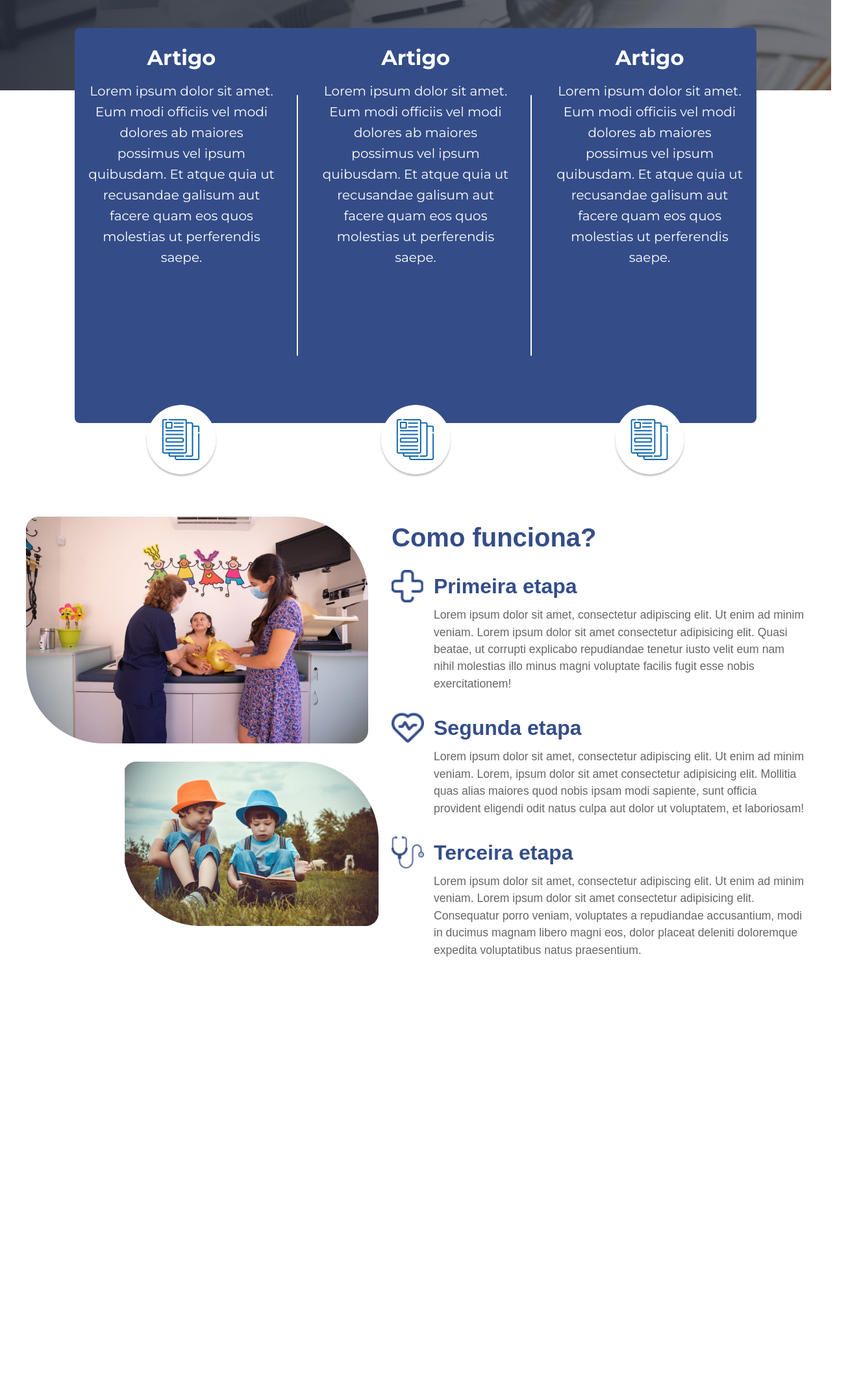
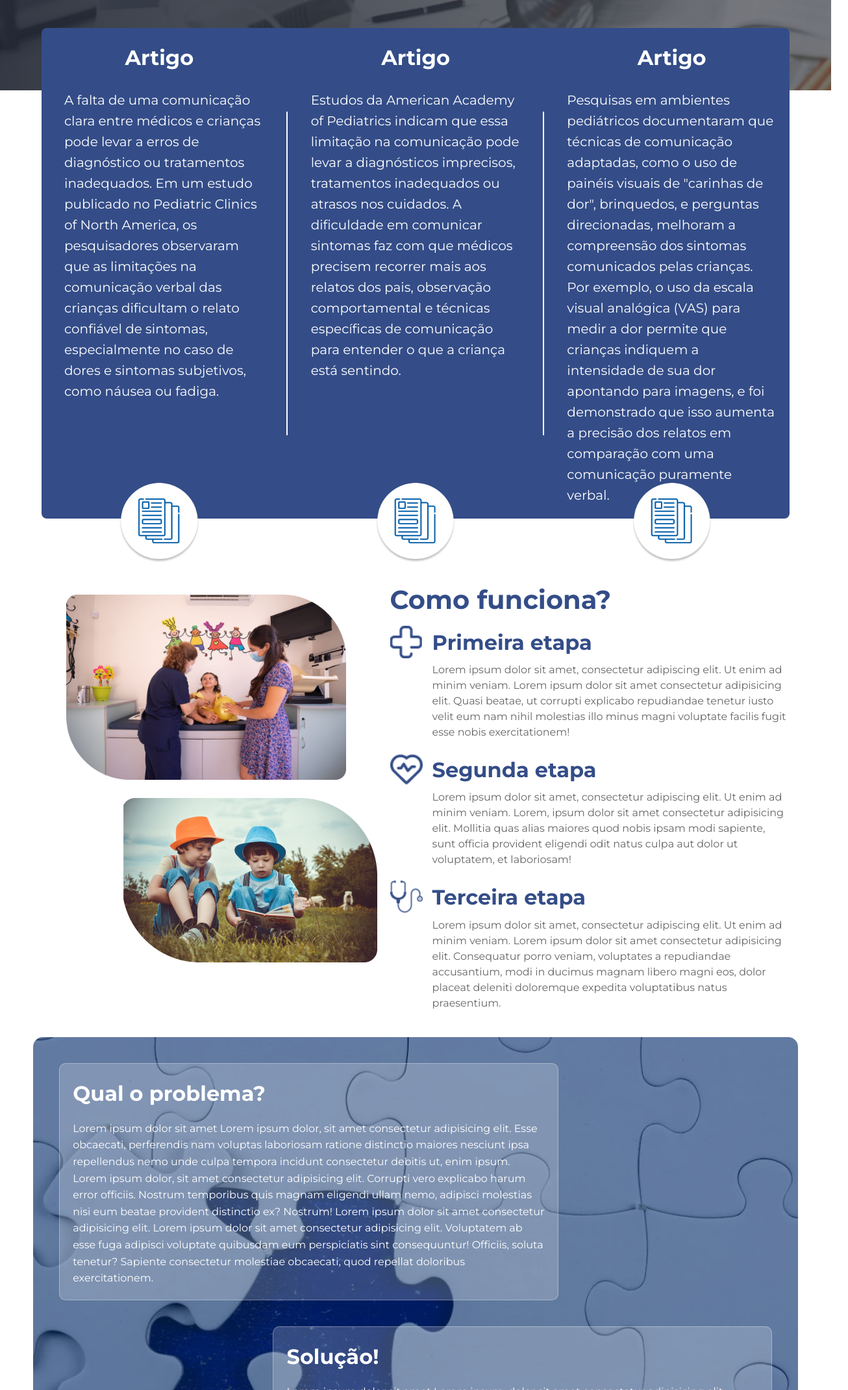
Before and after one commit to Rafaela-Heer/Mapa-da-Dor-Sabara.Challenge, a plain HTML site: page index.html in a window 1280 px wide. Shown: the part 661-2800 px from the top of the page at 65% size, 1306 px wide, since content can reach past the window. Before the commit the page ends 2176 px from the top, so only its background shows below. Drawn offline with Linux system fonts and the light colour scheme.

Commit message:
add: "Qual o problema?"
fix: alinhamentos de artigos, adição da section qual o problema? alinhamentos de divs e ajuste da navbar

```diff
--- a/index.html
+++ b/index.html
@@ -19,7 +19,8 @@
         <div class="nav-links">
           <a href="/">Home</a>
           <a href="/funcionamento">Funcionamento</a>
-          <a href="/impactos">Impactos</a>
+          <a href="/solucao">Solução</a>
+          <a href="/dashboard">Dashoard</a>
           <a href="/contatos">Contatos</a>
         </div>
 
@@ -51,8 +52,10 @@
       <div class="card-1">
         <div class="conteudo-card-artigo">
           <h3>Artigo</h3>
-          <p>Lorem ipsum dolor sit amet. Eum modi officiis vel modi dolores ab maiores possimus vel ipsum quibusdam. Et
-            atque quia ut recusandae galisum aut facere quam eos quos molestias ut perferendis saepe.</p>
+          <p>A falta de uma comunicação clara entre médicos e crianças pode levar a erros de diagnóstico ou tratamentos inadequados.
+            Em um estudo publicado no Pediatric Clinics of North America,
+            os pesquisadores observaram que as limitações na comunicação verbal das crianças dificultam o relato confiável de sintomas,
+            especialmente no caso de dores e sintomas subjetivos, como náusea ou fadiga.</p>
           <div class="imagem-card">
             <a href="#" class="botao-artigo">
               <img src="./IMAGES/imagem-artigo.png" alt="Imagem do artigo 1">
@@ -64,8 +67,9 @@
       <div class="card-2">
         <div class="conteudo-card-artigo">
           <h3>Artigo</h3>
-          <p>Lorem ipsum dolor sit amet. Eum modi officiis vel modi dolores ab maiores possimus vel ipsum quibusdam. Et
-            atque quia ut recusandae galisum aut facere quam eos quos molestias ut perferendis saepe.</p>
+          <p>Estudos da American Academy of Pediatrics indicam que essa limitação na comunicação pode levar a diagnósticos imprecisos,
+            tratamentos inadequados ou atrasos nos cuidados. A dificuldade em comunicar sintomas faz com que médicos precisem recorrer mais aos relatos dos pais,
+            observação comportamental e técnicas específicas de comunicação para entender o que a criança está sentindo.</p>
           <div class="imagem-card">
             <a href="#" class="botao-artigo">
               <img src="./IMAGES/imagem-artigo.png" alt="Imagem do artigo 2">
@@ -77,8 +81,10 @@
       <div class="card-3">
         <div class="conteudo-card-artigo">
           <h3>Artigo</h3>
-          <p>Lorem ipsum dolor sit amet. Eum modi officiis vel modi dolores ab maiores possimus vel ipsum quibusdam. Et
-            atque quia ut recusandae galisum aut facere quam eos quos molestias ut perferendis saepe.</p>
+          <p>Pesquisas em ambientes pediátricos documentaram que técnicas de comunicação adaptadas, como o uso de painéis visuais de "carinhas de dor",
+            brinquedos, e perguntas direcionadas, melhoram a compreensão dos sintomas comunicados pelas crianças. Por exemplo,
+            o uso da escala visual analógica (VAS) para medir a dor permite que crianças indiquem a intensidade de sua dor apontando para imagens,
+            e foi demonstrado que isso aumenta a precisão dos relatos em comparação com uma comunicação puramente verbal.</p>
           <div class="imagem-card">
             <a href="#" class="botao-artigo">
               <img src="./IMAGES/imagem-artigo.png" alt="Imagem do artigo 3">
@@ -108,7 +114,8 @@
                 <div class="texto-container">
                     <h3>Primeira etapa</h3>
                     <p>Lorem ipsum dolor sit amet, consectetur adipiscing elit. Ut enim ad minim veniam. Lorem ipsum dolor sit amet consectetur adipisicing elit.
-                      Quasi beatae, ut corrupti explicabo repudiandae tenetur iusto velit eum nam nihil molestias illo minus magni voluptate facilis fugit esse nobis exercitationem!</p>
+                      Quasi beatae, ut corrupti explicabo repudiandae tenetur iusto velit eum nam nihil molestias illo minus magni
+                      voluptate facilis fugit esse nobis exercitationem!</p>
                 </div>
             </div>
 
@@ -136,6 +143,31 @@
     </div>
 </section>
 
+<section class="problema-e-solucao">
+  <div class="glass-container esquerda">
+    <h2>Qual o problema?</h2>
+    <p>Lorem ipsum dolor sit amet Lorem ipsum dolor, sit amet consectetur adipisicing elit. Esse obcaecati,
+      perferendis nam voluptas laboriosam ratione distinctio maiores nesciunt ipsa repellendus nemo unde culpa tempora incidunt consectetur debitis ut, enim ipsum.
+      Lorem ipsum dolor, sit amet consectetur adipisicing elit.
+      Corrupti vero explicabo harum error officiis. Nostrum temporibus quis magnam eligendi ullam nemo, adipisci molestias nisi eum beatae provident distinctio ex? Nostrum!
+      Lorem ipsum dolor sit amet consectetur adipisicing elit.
+      Lorem ipsum dolor sit amet consectetur adipisicing elit. Voluptatem ab esse fuga adipisci voluptate quibusdam eum perspiciatis sint consequuntur!
+      Officiis, soluta tenetur? Sapiente consectetur molestiae obcaecati, quod repellat doloribus exercitationem.</p>
+  </div>
+  <div class="glass-container direita">
+    <h2>Solução!</h2>
+    <p>Lorem ipsum dolor sit amet Lorem ipsum, dolor sit amet consectetur adipisicing elit.
+      Expedita harum praesentium a aut voluptatum culpa velit est dolore reprehenderit facere. Amet eveniet commodi doloremque, vitae ratione debitis odio porro sit.
+      Lorem ipsum dolor sit amet consectetur adipisicing elit.
+      Cumque voluptas nulla laudantium nemo et libero aspernatur sequi quibusdam quod, aut consequuntur rem dolor nihil, sit quisquam est quidem modi numquam.
+      Lorem ipsum dolor sit amet consectetur adipisicing elit.
+      Lorem ipsum dolor sit amet consectetur adipisicing elit. Cupiditate ex tempore consequuntur asperiores in,
+      laudantium impedit delectus voluptatum odit quibusdam voluptates. Rerum sint neque, minima quas nam aliquid repellat. Exercitationem!</p>
+  </div>
+  <a href="#" class="teste-voce-mesmo-botao">Teste você mesmo</a>
+</section>
+
+
 </body>
 
 </html>
--- a/style.css
+++ b/style.css
@@ -44,6 +44,7 @@ body {
     align-items: center;
     max-width: 100vw;
     margin: 0 auto;
+    gap: 2rem;
 }
 
 .logo {
@@ -204,12 +205,16 @@ body {
     gap: 2rem;
     position: relative;
     background-color: var(--cor-cards-artigo);
-    border-radius: 8px;
+    border-radius: 26px;
     max-width: 82vw;
-    min-height: 38rem;
+    min-height: 42rem;
     margin-top: -6rem;
     z-index: 1;
     justify-content: center;
+  }
+
+  .artigos .card-container .card-1 p {
+    margin-left: 15px;
   }
 
   .artigos .card-container .card-1,
@@ -254,6 +259,7 @@ body {
 
   .artigos .card-container > * {
     position: relative;
+    width: 50%;
   }
 
   .imagem-card .botao-artigo {
@@ -278,12 +284,12 @@ body {
 
   .artigos .conteudo-card-artigo {
     padding: 20px;
-    text-align: center;
   }
 
   .conteudo-card-artigo h3 {
     font-size: 2rem;
-    margin-bottom: 10px;
+    margin-bottom: 1.5rem;
+    text-align: center;
   }
 
   .conteudo-card-artigo p {
@@ -293,9 +299,12 @@ body {
 /* Como Funciona */
 
   .como-funciona {
+    font-family: var(--fonte-primaria);
     padding: 40px;
     background-color: #fff;
     width: 100vw;
+    margin-left: 2%;
+    margin-top: -4%;
   }
 
   .como-funciona h2 {
@@ -320,7 +329,9 @@ body {
     align-items: flex-start;
     gap: 20px;
     width: 55%;
-  }
+    margin-left: 3%;
+    margin-top: 2%
+}
 
   .como-funciona-container-imagens .imagem img {
     width: 100%;
@@ -328,15 +339,20 @@ body {
     border-radius: 10px;
   }
 
+  .consultorio-infantil-imagem img {
+    width: 90%;
+  }
+
   .entretenimento-infantil-imagem {
-    margin-left: 9.375rem;
+    margin-left: 5.375rem;
 }
 
   .como-funciona-container-textos {
-    width: 70%;
+    width: 80%;
     display: flex;
     flex-direction: column;
-    gap: 30px;
+    gap: 20px;
+    margin-right: 4%;
   }
 
   .primeira-etapa,
@@ -376,12 +392,103 @@ body {
     margin: 0;
   }
 
+/* Como funciona? e Solução! */
+
+  .problema-e-solucao {
+    margin-left: 4%;
+    width: 92vw;
+    background: url(./IMAGES/problema-solucao.IMAGE.png) center / cover no-repeat;
+    border-radius: 15px;
+    padding: 2.5rem;
+    padding-bottom: 4rem;
+    font-family: var(--fonte-primaria);
+    position: relative;
+    display: flex;
+    flex-direction: column;
+    align-items: center;
+    gap: 40px;
+    margin-bottom: 4rem;
+  }
+
+  .problema-e-solucao h2 {
+    margin-bottom: 1rem;
+    font-weight: bold;
+    font-size: 2rem;
+  }
+
+  .problema-e-solucao p {
+    font-size: 1rem;
+  }
+
+  .glass-container {
+    width: 70%;
+    background: rgba(255, 255, 255, 0.2);
+    border: 1px solid rgba(255, 255, 255, 0.3);
+    border-radius: 10px;
+    padding: 20px;
+    color: white;
+  }
+
+  .esquerda {
+    align-self: flex-start;
+  }
+
+  .direita {
+    align-self: flex-end;
+  }
+
+  .teste-voce-mesmo-botao {
+    background-color: #ffffff;
+    color: var(--cor-botao-azul);
+    border: none;
+    padding: 10px 20px;
+    font-size: 1.5rem;
+    font-weight: bold;
+    border-radius: 8px;
+    cursor: pointer;
+    box-shadow: 0px 4px 4px rgba(0, 0, 0, 0.1);
+    position: absolute;
+    bottom: -4%;
+    left: 50%;
+    transform: translateX(-50%);
+    text-decoration: none;
+  }
+
 /* Responsividade */
 
 @media (max-width: 1440px) {
+
     .imagem-card .botao-artigo img {
         border-top-left-radius: 8px;
         border-top-right-radius: 8px;
+    }
+
+    .imagem-card .botao-artigo {
+        background-color: transparent;
+        border: none;
+        padding: 0;
+        cursor: pointer;
+        width: 34%;
+        display: inline-block;
+        position: absolute;
+        bottom: -10%;
+        left: 50%;
+        transform: translateX(-50%);
+        border-radius: 50%;
+        overflow: hidden;
+    }
+
+    .artigos .card-container {
+        display: flex;
+        gap: 2rem;
+        position: relative;
+        background-color: var(--cor-cards-artigo);
+        border-radius: 8px;
+        max-width: 90vw;
+        min-height: 46rem;
+        margin-top: -6rem;
+        z-index: 1;
+        justify-content: center;
     }
 
     .imagem-card .botao-artigo img {
@@ -390,9 +497,18 @@ body {
         border-top-left-radius: 8px;
         border-top-right-radius: 8px;
     }
+
+    .texto-container p {
+        font-size: 1rem;
+        color: #666;
+        line-height: 1.5;
+        margin: 0;
+    }
+
 }
 
 @media (max-width: 1280px) {
+
     .navbar {
         padding: 1rem 1rem;
     }
@@ -432,10 +548,17 @@ body {
         border-top-right-radius: 8px;
     }
 
+    .como-funciona-container-imagens .imagem img {
+        width: 50%;
+        height: auto;
+        border-radius: 10px;
+      }
+
 }
 
 /* Responsividade para telas ainda menores */
 @media (max-width: 1024px) {
+
     .navbar {
         padding: 0.8rem 1rem;
     }
@@ -480,18 +603,28 @@ body {
         border-top-right-radius: 8px;
 
     }
+
+    .artigos .card-container .card-1::before,
+    .artigos .card-container .card-2::before {
+    content: none;
+    }
+
     .artigos .card-container {
         flex-direction: column;
     }
+
     .imagem-card .botao-artigo {
         width: 33%;
         position: static;
         transform: translateX(0);
         margin-top: 30px;
     }
+
+
 }
 /* Responsividade de tablets */
 @media (max-width: 768px) {
+
     .navbar {
         padding: 1rem;
     }
@@ -522,6 +655,7 @@ body {
 /* Smartphones */
 
 @media (max-width: 480px) {
+
     .botoes-nav {
         flex-direction: column;
         gap: 0.5rem;
```
Also changed, not shown: IMAGES/problema-solucao.IMAGE.png (added).
